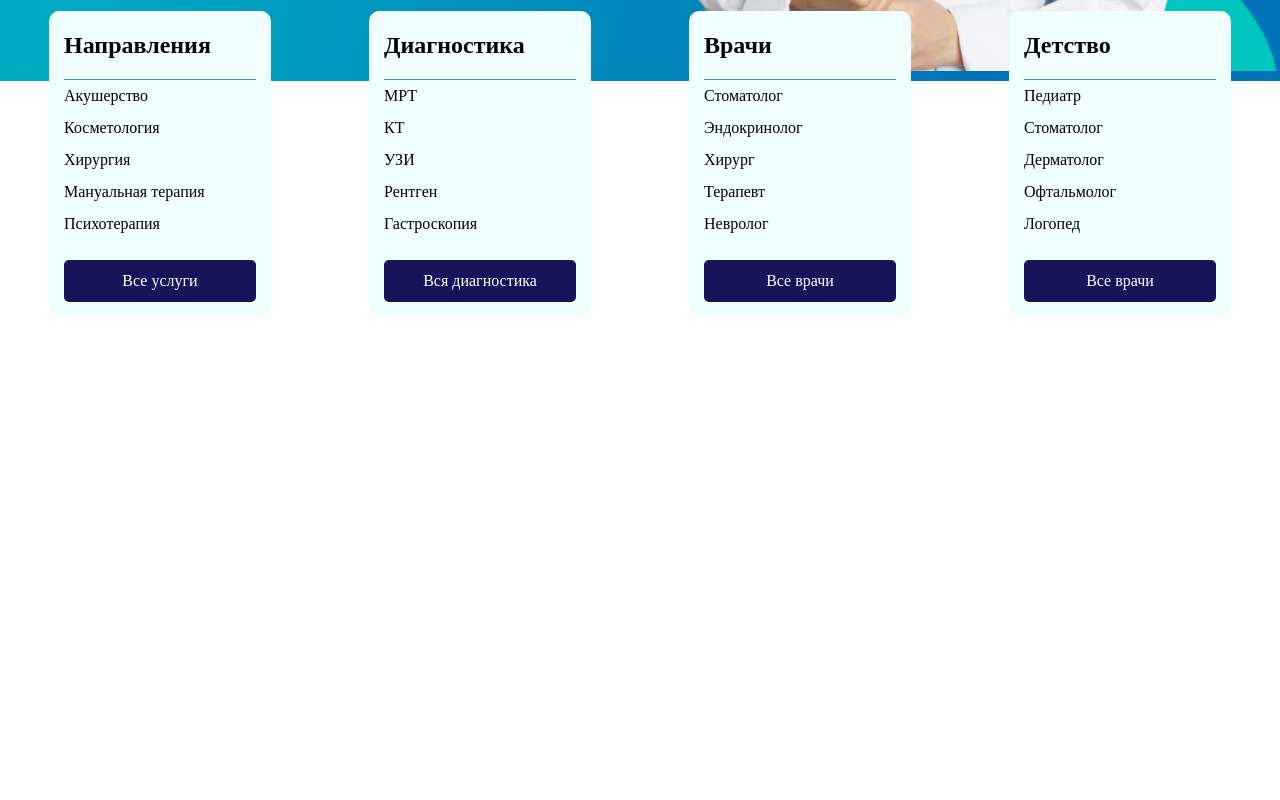
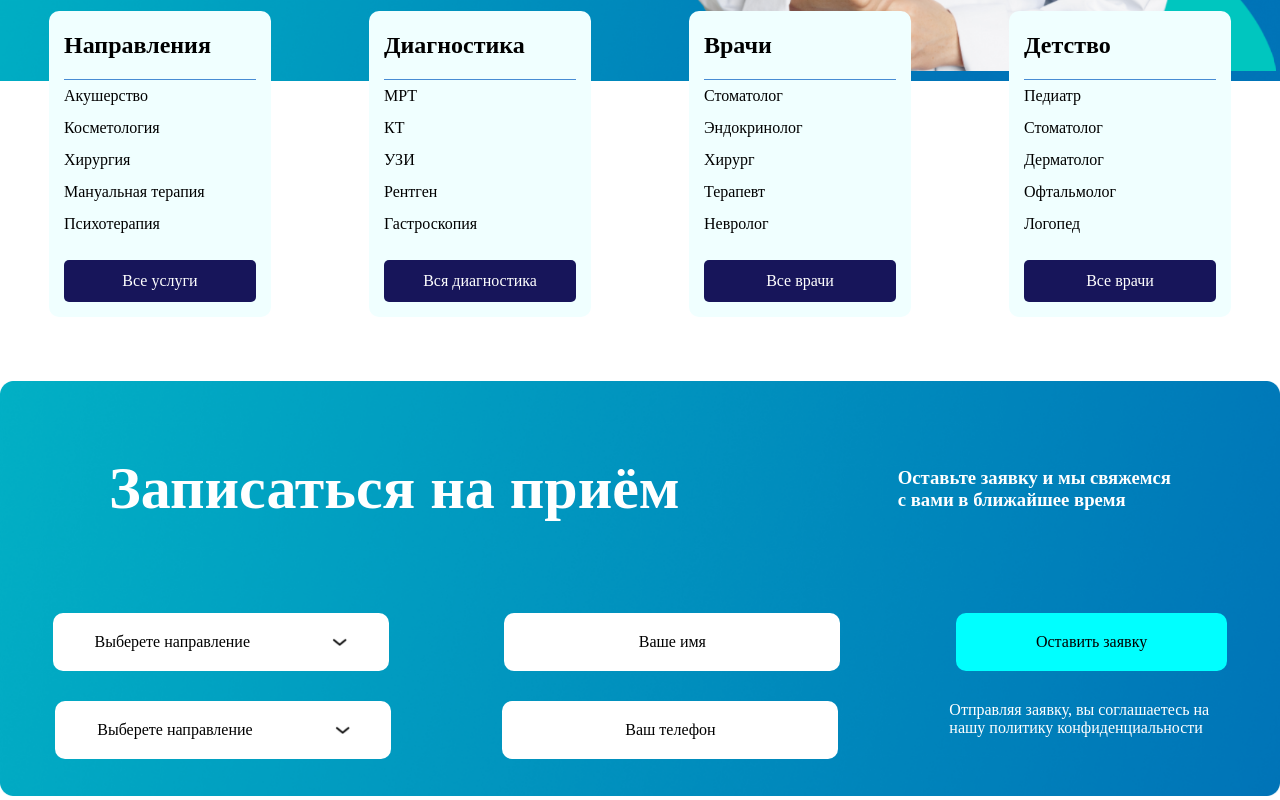
Before and after one commit to karimovmuhamadali91-arch/home-work-17, a plain HTML site: page index.html in a window 1280 px wide. Shown: the part 646-1446 px from the top of the page. Before the commit the page ends 963 px from the top, so only its background shows below. Drawn offline with Linux system fonts and the light colour scheme.

Commit message:
box4 dob kadm

```diff
--- a/index.html
+++ b/index.html
@@ -59,7 +59,8 @@
             <h1>Позаботьтесь <br> о своём здоровье</h1>
             <p>Осуществляем комплексное медицинское обслуживание <br> населения: консультации и амбулаторное лечение у
                 <br>
-                специалистов всех направлений, медицинские <br> обследования и диагностические процедуры.</p>
+                специалистов всех направлений, медицинские <br> обследования и диагностические процедуры.
+            </p>
             <p class="p3">Записаться</p>
         </div>
         <div class="div4">
@@ -104,7 +105,7 @@
             </div>
         </div>
 
-         <div class="b1">
+        <div class="b1">
             <h2 class="h2">Детство</h2>
             <p>Педиатр</p>
             <p>Стоматолог</p>
@@ -117,6 +118,43 @@
         </div>
     </div>
 
+    <img src="./img/Rectangle 306.png" alt="" width="100%">
+
+    <div class="box4">
+        <div class="b2">
+            <h1 style="font-size: 60px;">Записаться на приём</h1>
+            <h3>Оставьте заявку и мы свяжемся <br> с вами в ближайшее время</h3>
+        </div>
+        <div class="div5">
+            <div class="b3">
+                <p>Выберете направление</p>
+                <img src="./img/image copy.png" alt="" width="15px">
+            </div>
+
+            <div class="b3">
+                <p>Ваше имя</p>
+            </div>
+            <div class="b5">
+                <p>Оставить заявку</p>
+            </div>
+
+        </div>
+
+        <div class="div6">
+            <div class="b3">
+                <p>Выберете направление</p>
+                <img src="./img/image copy.png" alt="" width="15px">
+            </div>
+            <div class="b3">
+                <p>Ваш телефон</p>
+            </div>
+
+            <div class="b6">
+                <p style="color: white;">Отправляя заявку, вы соглашаетесь на нашу политику конфиденциальности</p>
+            </div>
+        </div>
+    </div>
+
 </body>
 
 </html>
--- a/style.css
+++ b/style.css
@@ -50,10 +50,12 @@
     color: white;
     border-radius: 5px;
 }
+
 .im {
     margin-left: 50%;
     margin-top: -50%;
 }
+
 .box2 {
     display: flex;
     justify-content: space-around;
@@ -61,14 +63,17 @@
     margin-top: -47%;
     margin-left: 7.5%;
 }
+
 .div3 h1 {
     font-size: 70px;
     color: white;
 }
+
 .div3 p {
     color: white;
     line-height: 2;
 }
+
 .p3 {
     padding: 5px 15px;
     background-color: rgb(29, 151, 196);
@@ -77,6 +82,7 @@
     width: 20%;
     border-radius: 10px;
 }
+
 .b1 {
     background-color: azure;
     line-height: 2;
@@ -84,10 +90,12 @@
     border-radius: 10px;
     padding: 10px 15px 15px;
 }
+
 .h2 {
     border-bottom: 1px solid rgb(72, 140, 212);
     padding-bottom: 10px;
 }
+
 .p4 {
     background-color: rgb(23, 21, 90);
     color: white;
@@ -96,8 +104,58 @@
     padding: 5px 15px;
     margin-top: 20px;
 }
+
 .box3 {
     display: flex;
     justify-content: space-around;
     margin-top: -5%;
+    margin-bottom: 5%;
 }
+
+.b2 {
+    display: flex;
+    justify-content: space-around;
+    align-items: center;
+    margin-bottom: 7%;
+    color: white;
+}
+
+.b3 {
+    padding: 20px 40px;
+    background-color: white;
+    width: 20%;
+    display: flex;
+    justify-content: center;
+    gap: 82px;
+    align-items: center;
+    border-radius: 10px;
+}
+
+.div5 {
+    display: flex;
+    justify-content: space-around;
+    gap: 10px;
+}
+
+.b5 {
+    padding: 15px 80px;
+    display: flex;
+    justify-content: center;
+    align-items: center;
+    border-radius: 10px;
+    text-align: center;
+    background-color: aqua;
+}
+
+.div6 {
+    display: flex;
+    justify-content: space-around;
+    margin-top: 30px;
+}
+
+.b6 {
+    width: 21.5%;
+}
+.box4 {
+    margin-top: -27%;
+}
```
Also changed, not shown: img/Rectangle 306.png (added), img/image copy.png (added).
